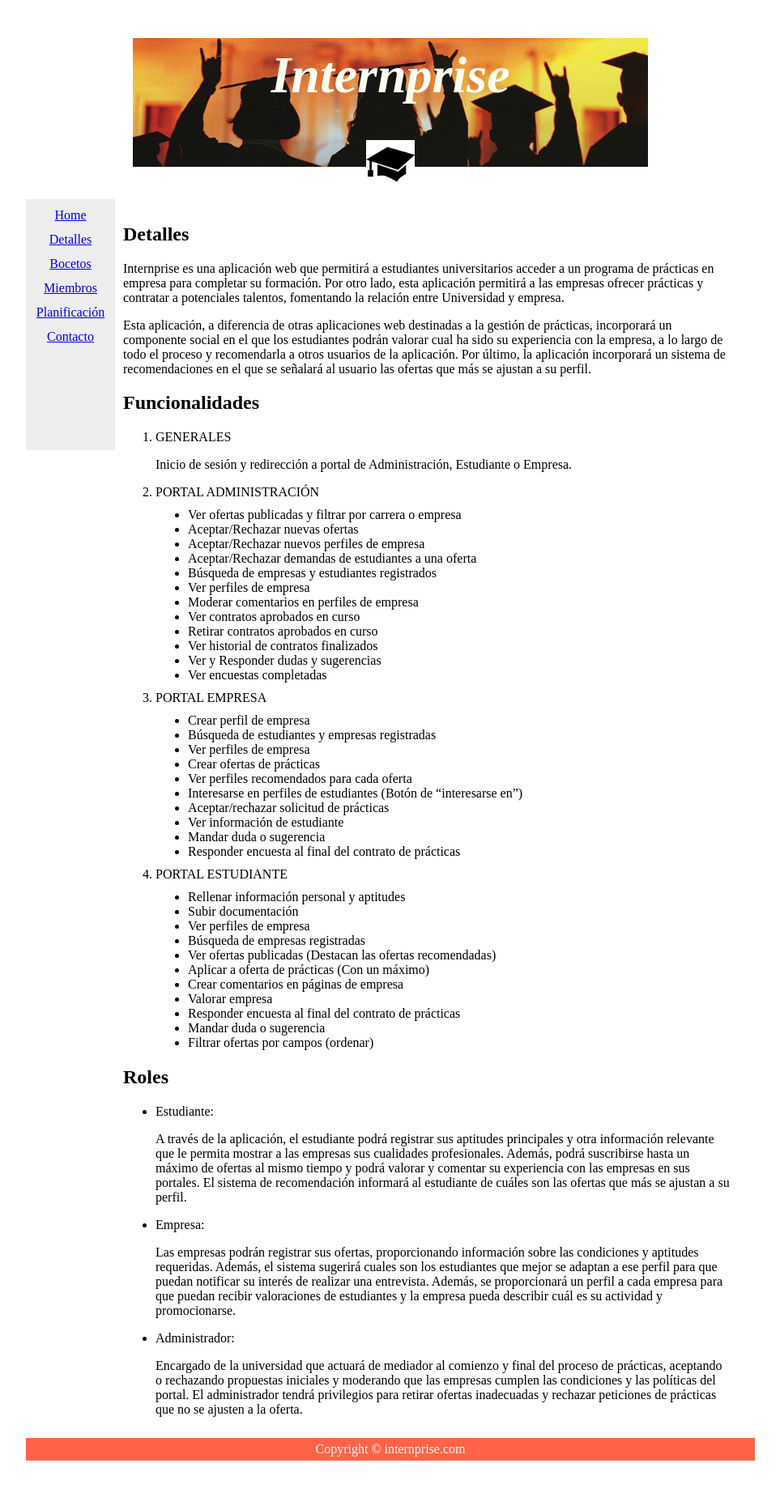
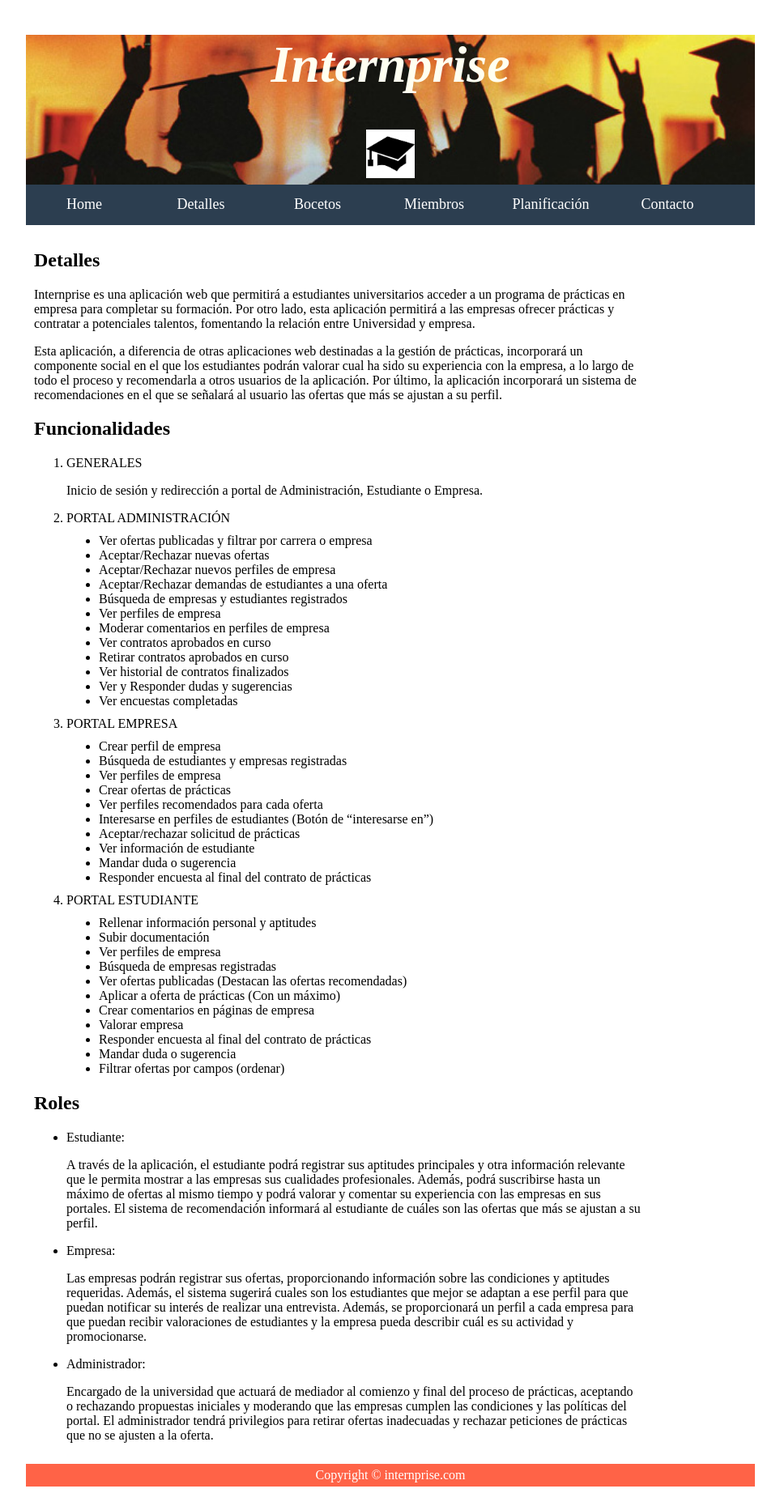
Before and after one commit to franloza/internprise, a PHP site: page /detalles.html in a window 1280 px wide. Shown: the whole page at 81% size, without its empty margins (158-1121 px from the left). Before the commit the page ends 1804 px from the top, so only its background shows below. Run offline with PHP 8.4, Linux system fonts and the light colour scheme.

Commit message:
mejoras en apariencia

```diff
--- a/pr1/detalles.html
+++ b/pr1/detalles.html
@@ -8,27 +8,27 @@
   <body>
 
 	<!-- DIV CONTAINER -->
-    <div id="container">
+    <div class="container">
       <!-- DIV HEADER -->
-      <div id="header">
+      <div class="header">
         <h1>Internprise</h1>
-       	<img id="logo" src="img/logo.jpg" alt="Logo de Internprise">
+       	<img class="logo" src="/img/logo.jpg" alt="Logo de Internprise">
       </div>
 	  <!-- END DIV HEADER -->
 
 	  <!-- DIV MENU -->
-	  <div id="menu">
-	    <a href="index.html">Home</a> <br>
-		<a href="detalles.html">Detalles</a> <br>
-		<a href="bocetos.html">Bocetos</a> <br>
-		<a href="miembros.html">Miembros</a> <br>
-		<a href="planificacion.html">Planificación</a> <br>
-		<a href="contacto.html">Contacto</a> <br>
-	  </div>
+	  <ul class="menu">
+        <li><a href="/index.html" class="active">Home</a></li>
+        <li><a href="/detalles.html">Detalles</a></li>
+        <li><a href="/bocetos.html">Bocetos</a></li>
+        <li><a href="/miembros.html">Miembros</a></li>
+        <li><a href="/planificacion.html">Planificación</a></li>
+        <li><a href="/contacto.html">Contacto</a></li>
+      </ul>
 	  <!-- END DIV MENU -->
 
 	  <!-- DIV CONTENT -->
-      <div id="content">
+      <div class="content">
 
 		<!-- DETALLES -->
         <h2>Detalles</h2>
@@ -151,7 +151,7 @@
       <!-- END DIV CONTENT -->
 
 	  <!-- DIV FOOTER -->
-	  <div id="footer">
+	  <div class="footer">
         Copyright © internprise.com
       </div>
 	  <!-- END DIV FOOTER -->
--- a/pr1/index.css
+++ b/pr1/index.css
@@ -1,38 +1,42 @@
 /* index styles */
 
-#container{
+.container{
   width: 900px;
   margin: 0 auto;
 }
-#header {
+.header {
   background-image:url("/img/headerBackground.jpg");
-  background-repeat:no-repeat;
+
   background-position: center;
   color:ivory;
   text-align:center;
-  padding:5px;
+  background-size:cover;
+  margin: 0;
+  padding: 0;
   font-size: 200%;
   font-style:oblique;
 }
-#logo{
+.logo{
   max-width: 60px;
   max-height: 60px;
 }
-#menu {
-  line-height:30px;
-  background-color:#eeeeee;
-  height:300px;
-  width: 100px;
-  float:left;
-  padding:5px;
-  text-align: center;
+.menu {
+  list-style: none;
+  margin: 0;
+  padding: 0;
+  width: 100%;
+  height: 50px;
+  margin: auto;
+  position: relative;
+  background-color: #2c3e50;
+  z-index: 7;
 }
-#content {
+.content {
   width:750px;
   float:left;
   padding:10px;
 }
-#footer {
+.footer {
   background-color: Tomato;
   color:white;
   clear:both;
@@ -43,3 +47,33 @@ ul{
   margin-top: 10px;
   margin-bottom: 10px;
 }
+  .menu li {
+    float: left;
+    width: 16%;
+    height: 100%;
+    margin: 0;
+    padding: 0;
+  }
+
+  a {
+    display: flex;
+    width: 100%;
+    height: 100%;
+    justify-content: center;
+    align-items: center;
+    color: #fff;
+    text-decoration: none;
+    position: relative;
+    font-size: 18px;
+    z-index: 9;
+  }
+}
+
+a.active {
+  background-color: .e74c3c;
+  pointer-events: none;
+}
+
+.cards{
+
+}
```
Also changed, not shown: pr1/index.html (+13 -19 lines).
